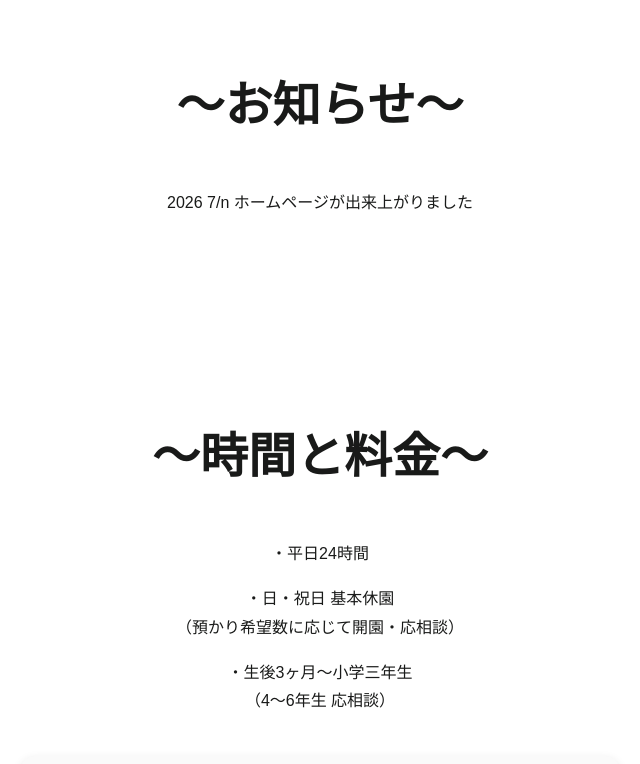
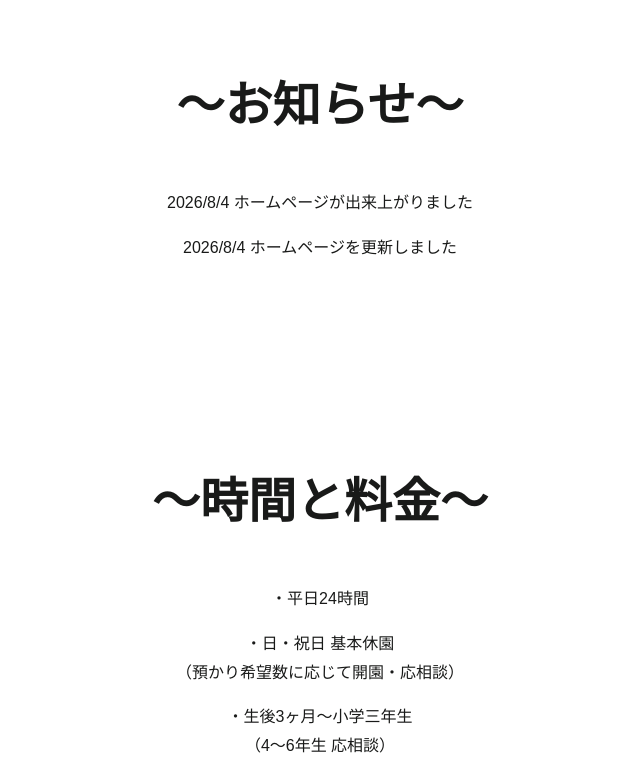
Before and after one commit to Nijiirokids/Homepage, a plain HTML site: page index.html in a window 1280 px wide. Shown: the part 2745-3509 px from the top of the page, without its empty margins (320-960 px from the left). Drawn offline with Linux system fonts and the light colour scheme; a web font is replaced by a local one.

Commit message:
Update index.html

```diff
--- a/index.html
+++ b/index.html
@@ -59,7 +59,7 @@
         <p>・チャレンジすることで達成感を意欲につなげる</p>
     </div>
 </section>
-<section class="content-section" id="notice"><h2>～お知らせ～</h2><p>2026 7/n ホームページが出来上がりました</p></section>
+<section class="content-section" id="notice"><h2>～お知らせ～</h2><p>2026/8/4 ホームページが出来上がりました</p><p>2026/8/4 ホームページを更新しました</p></section>
 <section class="content-section" id="price">
     <h2>～時間と料金～</h2>
     <div class="basic-info">
```
